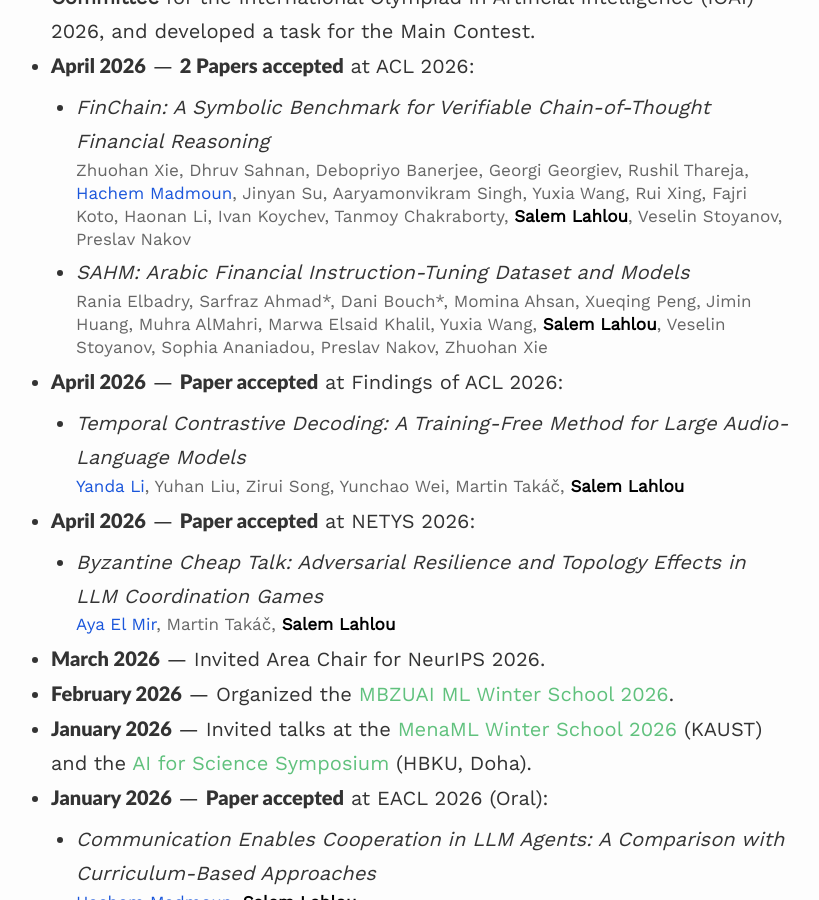
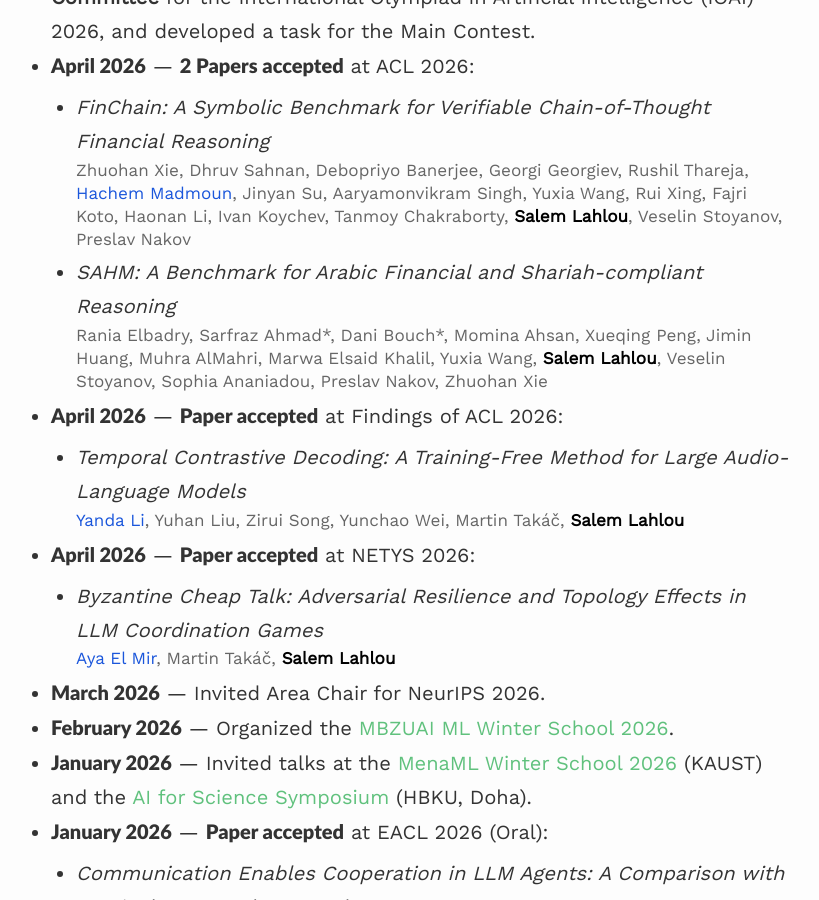
Before and after one commit to saleml/saleml.github.io, a Jekyll site: the page built from index.md, in a window 1280 px wide and 900 px high, scrolled down 1722 px. Shown: the whole window, without its empty margins (367-1186 px from the left). Built offline with Jekyll 4.4.1, drawn with Linux system fonts in a browser that asks for light colours; nearby versions of some CDN libraries.

Commit message:
Auto-sync from CV repo (c5c60cd)

```diff
--- a/index.md
+++ b/index.md
@@ -81,7 +81,7 @@
   <li><span class="news-date news-highlight">April 2026</span> &mdash; <span class="news-highlight">2 Papers accepted</span> at ACL 2026:
     <ul class="news-papers">
       <li><em>FinChain: A Symbolic Benchmark for Verifiable Chain-of-Thought Financial Reasoning</em><div class="news-authors">Zhuohan Xie, Dhruv Sahnan, Debopriyo Banerjee, Georgi Georgiev, Rushil Thareja, <span class="pub-author-student">Hachem Madmoun</span>, Jinyan Su, Aaryamonvikram Singh, Yuxia Wang, Rui Xing, Fajri Koto, Haonan Li, Ivan Koychev, Tanmoy Chakraborty, <strong class="pub-author-me">Salem Lahlou</strong>, Veselin Stoyanov, Preslav Nakov</div></li>
-      <li><em>SAHM: Arabic Financial Instruction-Tuning Dataset and Models</em><div class="news-authors">Rania Elbadry, Sarfraz Ahmad*, Dani Bouch*, Momina Ahsan, Xueqing Peng, Jimin Huang, Muhra AlMahri, Marwa Elsaid Khalil, Yuxia Wang, <strong class="pub-author-me">Salem Lahlou</strong>, Veselin Stoyanov, Sophia Ananiadou, Preslav Nakov, Zhuohan Xie</div></li>
+      <li><em>SAHM: A Benchmark for Arabic Financial and Shariah-compliant Reasoning</em><div class="news-authors">Rania Elbadry, Sarfraz Ahmad*, Dani Bouch*, Momina Ahsan, Xueqing Peng, Jimin Huang, Muhra AlMahri, Marwa Elsaid Khalil, Yuxia Wang, <strong class="pub-author-me">Salem Lahlou</strong>, Veselin Stoyanov, Sophia Ananiadou, Preslav Nakov, Zhuohan Xie</div></li>
     </ul>
   </li>
   <li><span class="news-date news-highlight">April 2026</span> &mdash; <span class="news-highlight">Paper accepted</span> at Findings of ACL 2026:
```
Also changed, not shown: _pages/publications.md (+1 -1 lines), 1 other file.
